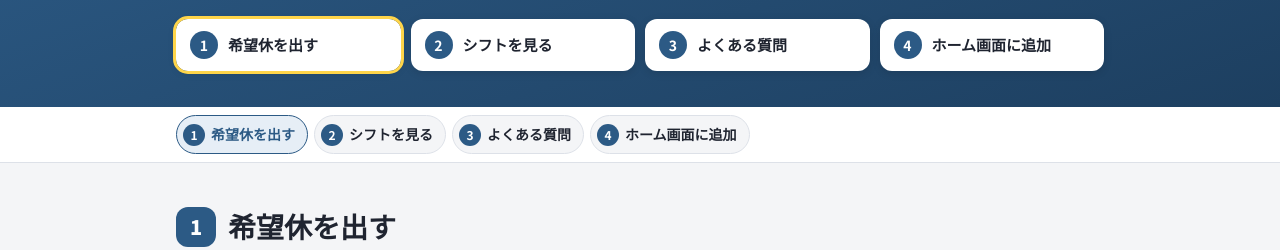
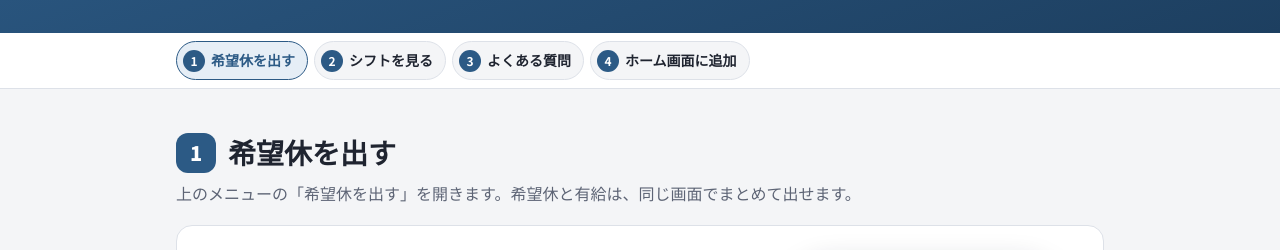
Before and after one commit to shift-hub-app/shift-hub-app.github.io, a plain HTML site: page guide.html in a window 1280 px wide. Shown: the part 140-390 px from the top of the page. Drawn offline with Linux system fonts and the light colour scheme.

Commit message:
使い方ページ：冒頭の目次を削除し、上部固定の目次に一本化
Co-Authored-By: Claude Opus 5.5 <noreply@anthropic.com>

```diff
--- a/guide.html
+++ b/guide.html
@@ -28,10 +28,6 @@
   .hero .badge { display: inline-block; font-size: 13px; font-weight: 700; background: rgba(255,255,255,.16); border-radius: 999px; padding: 2px 12px; }
   .hero h1 { font-size: clamp(26px, 6vw, 38px); line-height: 1.3; margin: 12px 0 8px; font-weight: 900; letter-spacing: .02em; }
   .hero p { margin: 0; opacity: .92; }
-  .toc { display: grid; grid-template-columns: repeat(auto-fit, minmax(150px, 1fr)); gap: 10px; margin-top: 22px; }
-  .toc a { display: flex; align-items: center; gap: 10px; background: #fff; color: var(--text); text-decoration: none; border-radius: 12px; padding: 12px 14px; font-weight: 700; font-size: 15px; box-shadow: 0 2px 8px rgba(0,0,0,.12); }
-  .toc a .n { flex: none; width: 28px; height: 28px; border-radius: 50%; display: grid; place-items: center; background: var(--primary); color: #fff; font-size: 14px; }
-  .toc a.main { outline: 3px solid #ffd54a; }
 
   /* 章 */
   section.chap { padding: 44px 0 12px; }
@@ -160,12 +156,6 @@
   <div class="wrap">
     <h1>シフトアプリの使い方</h1>
     <p>希望休の出し方を中心に、スマホでの操作を画面つきで説明します。</p>
-    <nav class="toc" aria-label="目次">
-      <a href="#req" class="main"><span class="n">1</span>希望休を出す</a>
-      <a href="#view"><span class="n">2</span>シフトを見る</a>
-      <a href="#faq"><span class="n">3</span>よくある質問</a>
-      <a href="#home"><span class="n">4</span>ホーム画面に追加</a>
-    </nav>
   </div>
 </header>
 
```
